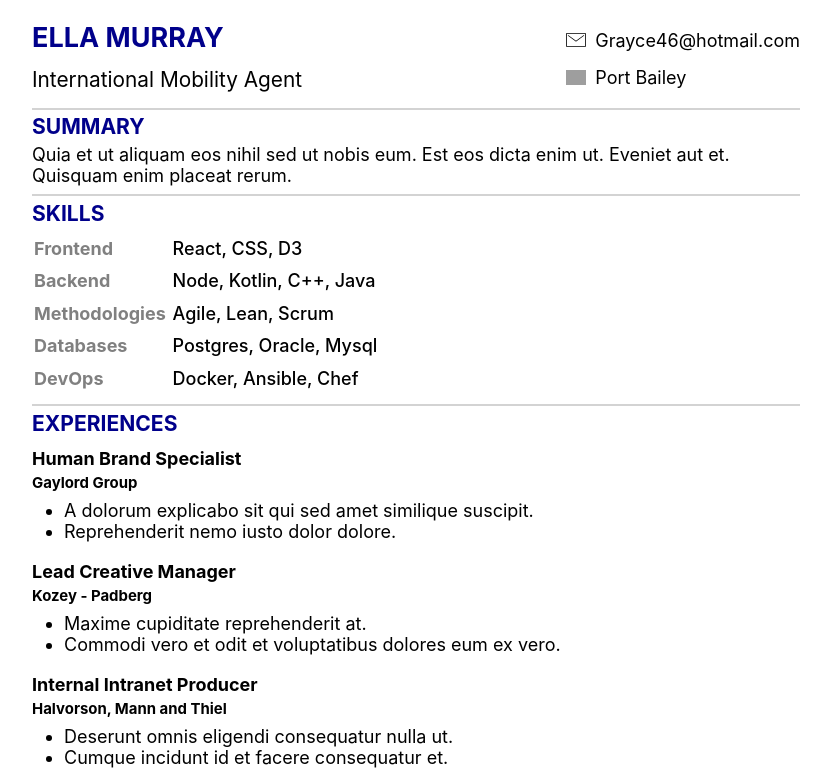
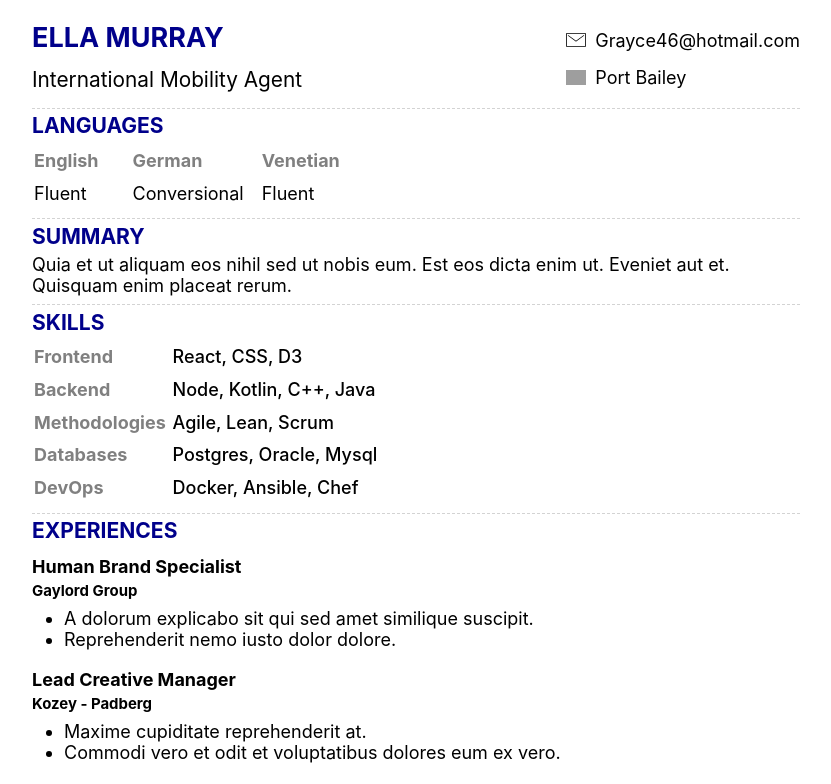
Before and after one commit to FredericHeem/cvtemplate, a React (Create React App) app: page / in a window 1280 px wide. Shown: the top 784 px of the page, without its empty margins (224-1055 px from the left). Built offline with nearby package versions, Linux system fonts and the light colour scheme; grey boxes are pictures that could not be loaded.

Commit message:
Add languages

```diff
--- a/src/App.js
+++ b/src/App.js
@@ -20,6 +20,11 @@
     experience: faker.name.jobTitle()
   },
   summary: faker.lorem.paragraph(),
+  languages: [
+    { name: "English", level: "Fluent" },
+    { name: "German", level: "Conversional" },
+    { name: "Venetian", level: "Fluent" }
+  ],
   educations: [
     {
       name: "Master of Science",
@@ -87,6 +92,39 @@
   </tr>
 );
 
+const Languages = ({ languages = [] }) => (
+  <section>
+    <h3>Languages</h3>
+    <table
+      css={css`
+        th {
+          text-align: left;
+          color: gray;
+          padding: 0.3rem 2rem 0.3rem 0;
+        }
+        td {
+          padding: 0.3rem 1rem 0.3rem 0;
+        }
+      `}
+    >
+      <thead>
+        <tr>
+          {languages.map((language, key) => (
+            <th key={key}>{language.name}</th>
+          ))}
+        </tr>
+      </thead>
+      <tbody>
+        <tr>
+          {languages.map((language, key) => (
+            <td key={key}>{language.level}</td>
+          ))}
+        </tr>
+      </tbody>
+    </table>
+  </section>
+);
+
 const Skills = ({ skills = [] }) => (
   <section>
     <h3>Skills</h3>
@@ -96,7 +134,9 @@
           text-align: left;
           color: gray;
           padding: 0.3rem 0.3rem 0.3rem 0;
+          margin:1rem;
         }
+
       `}
     >
       <tbody>
@@ -235,14 +275,14 @@
         box-sizing: border-box;
         padding: 1rem;
         max-width: 800px;
-        margin:auto;
+        margin: auto;
         * {
           margin: 0;
           padding: 0;
         }
         section {
           padding: 0.3rem 0 0.5rem 0;
-          border-bottom: 2px solid lightgray;
+          border-bottom: 1px dashed lightgray;
         }
         h1,
         h2,
@@ -261,6 +301,7 @@
       `}
     >
       <BasicInfo info={content.basicInfo} />
+      <Languages languages={content.languages} />
       <Summary summary={content.summary} />
       <Skills skills={content.skills} />
       <Experiences experiences={content.experiences} />
```
